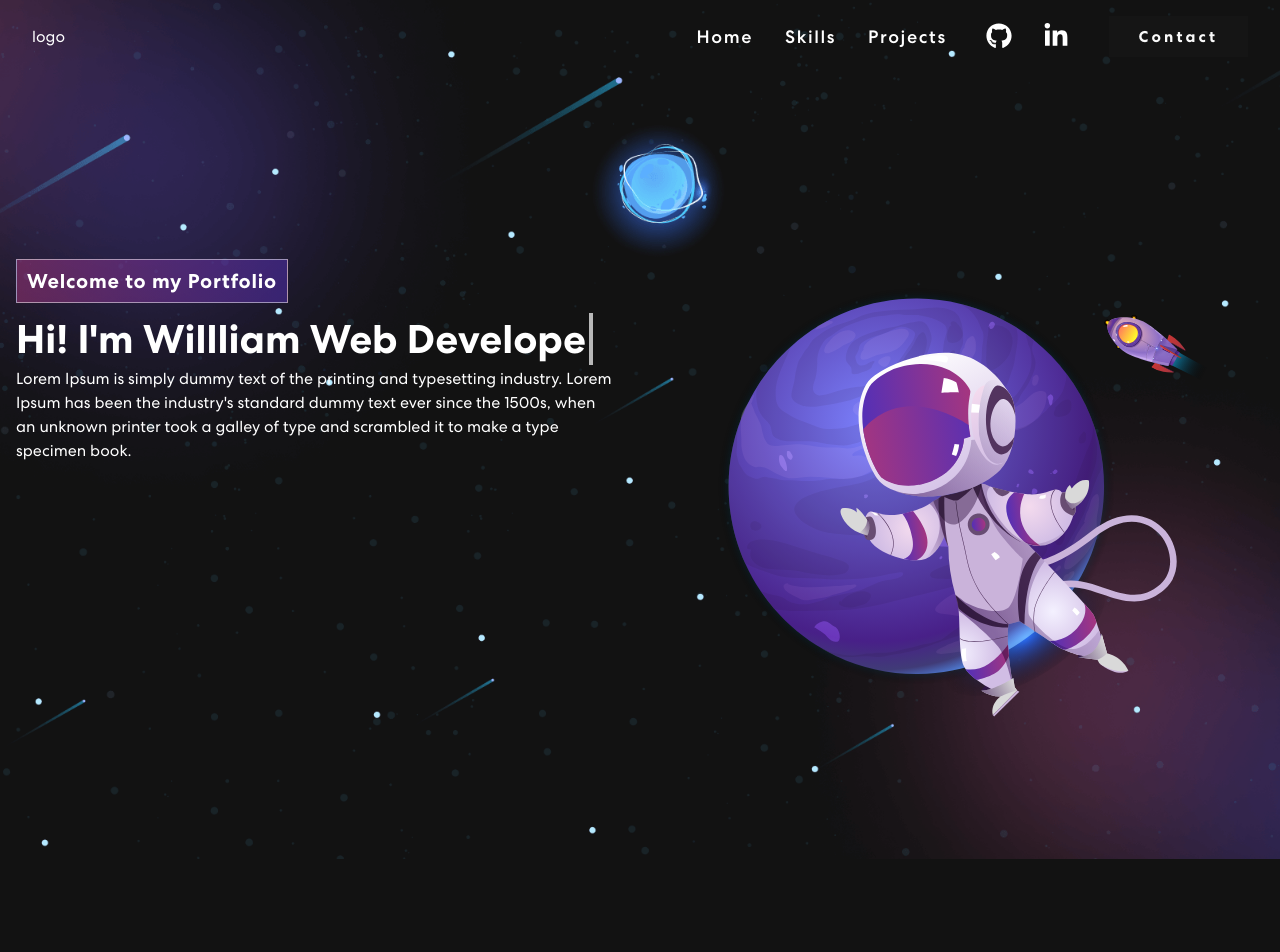
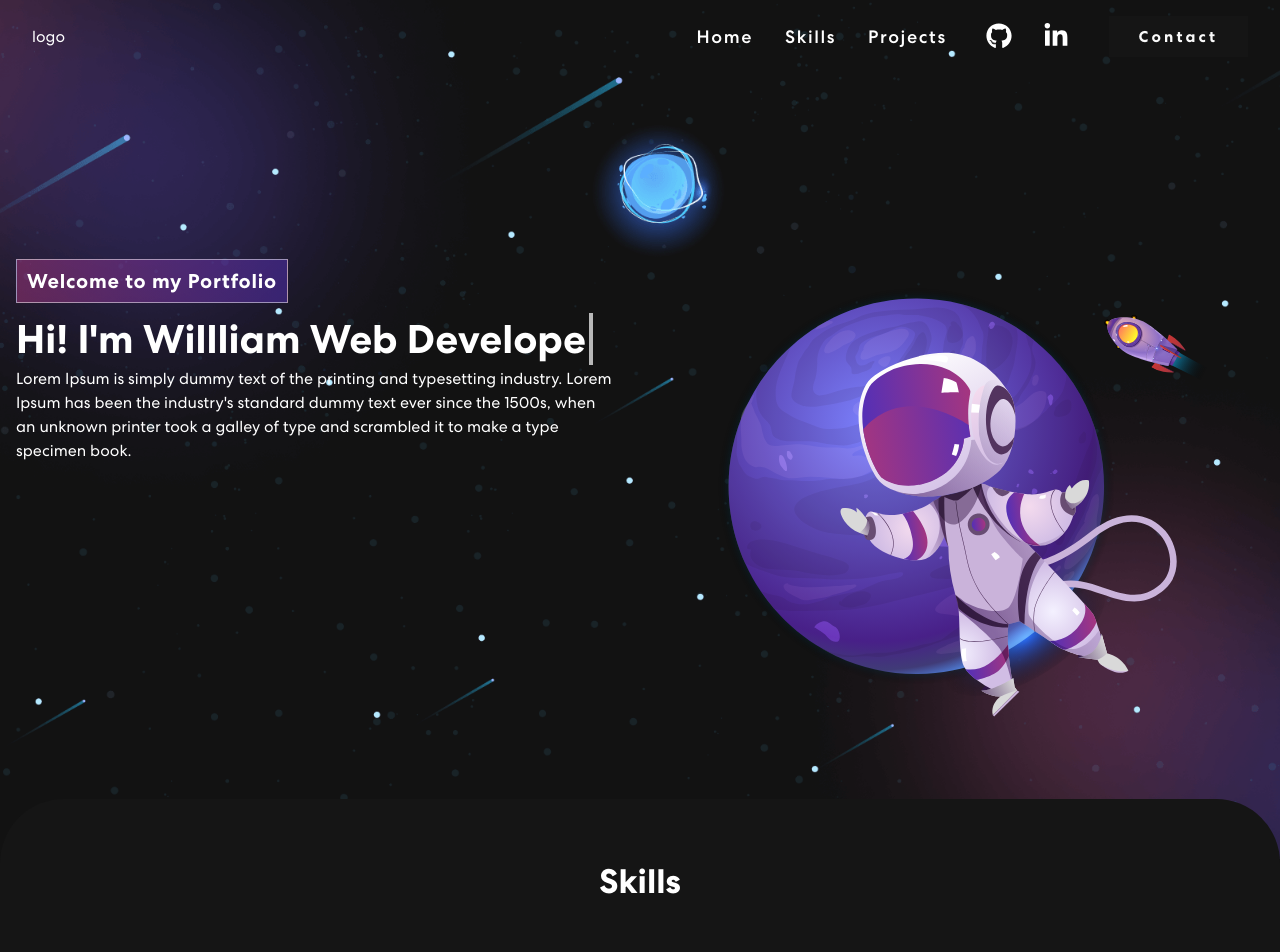
Before and after one commit to Williams25/portfolio, a Next.js app: page / in a window 1280 px wide. Shown: the top 952 px of the page. Before the commit the page ends 859 px from the top, so only its background shows below. Built offline with nearby package versions, Linux system fonts and the light colour scheme.

Commit message:
renderizando skills

```diff
--- a/src/pages/index.tsx
+++ b/src/pages/index.tsx
@@ -1,10 +1,13 @@
 import type { NextPage } from "next";
-import { Banner } from "src/components";
+import { Banner, Skills } from "src/components";
+import { skillsMock } from "src/components/Skills/mock";
 
 const Home: NextPage = () => {
   return (
     <div>
       <Banner />
+
+      <Skills skills={skillsMock} />
     </div>
   );
 };
```
